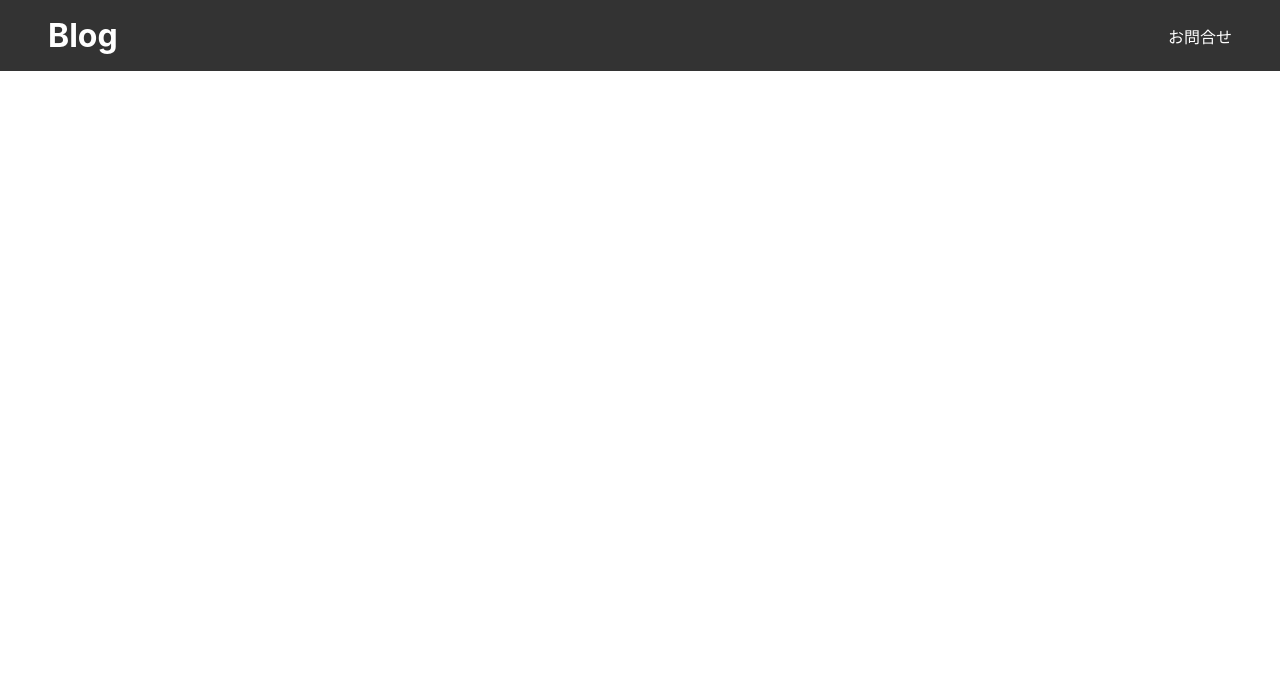
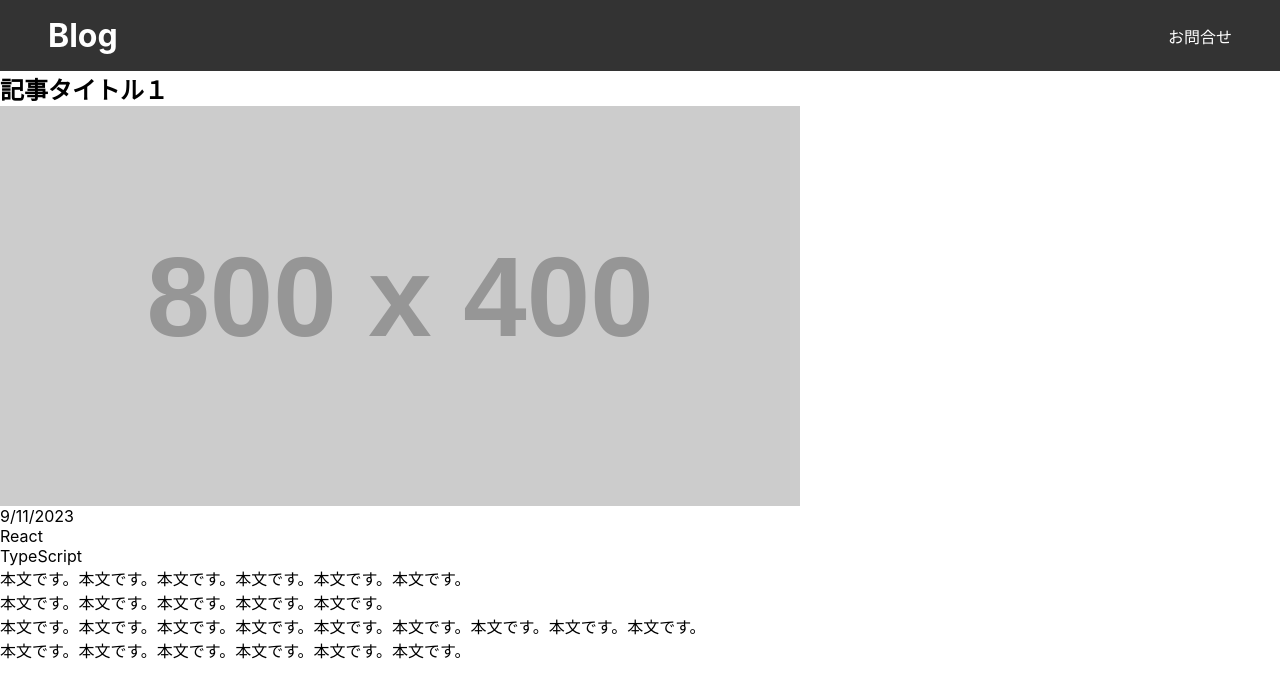
Before and after one commit to Tomoe-Yoko/test-app, a React (Create React App) app: page /1 in a window 1280 px wide. Before the commit this address had no page. Shown: the top 698 px of the page. Built offline with nearby package versions, Linux system fonts and the light colour scheme.

Commit message:
page01.jsをpage.jsに変更

```diff
--- a/src/App.js
+++ b/src/App.js
@@ -4,7 +4,7 @@ import { BrowserRouter, Routes, Route } from "react-router-dom";
 import "./App.css";
 import Header from "./components/Header";
 import Home from "./components/Home";
-import Page01 from "./components/Page01";
+import Page from "./components/Page";
 import Contact from "./components/Contact";
 
 export default function App() {
@@ -13,7 +13,7 @@ export default function App() {
       <Header />
       <Routes>
         <Route path="/" element={<Home />} />
-        <Route path="/page01" element={<Page01 />} />
+        <Route path="/:id" element={<Page />} />
         <Route path="/contact" element={<Contact />} />
       </Routes>
     </BrowserRouter>
--- a/src/components/Home.js
+++ b/src/components/Home.js
@@ -1,6 +1,5 @@
 import React from "react";
 import { Link } from "react-router-dom";
-import Page01 from "./Page01";
 import { posts } from "../data/post";
 
 export default function Home() {
@@ -9,7 +8,8 @@ export default function Home() {
       <ul>
         {posts.map((post) => (
           <li key={post.id} className="postwrap">
-            <Link to="/page01">
+            <Link to={`/${post.id}`}>
+              {/* //URL */}
               <div className="flex">
                 <p>{new Date(post.createdAt).toLocaleDateString()}</p>
                 <div className="categories flex">
--- /dev/null
+++ b/src/components/Page.js
@@ -0,0 +1,41 @@
+//https://tailwindcss.com/docs/utility-first
+
+import React from "react";
+import { posts } from "../data/post";
+import { useParams } from "react-router-dom";
+
+const Page = () => {
+  // 表示したい記事のIDを指定
+  const { id } = useParams();
+
+  // 指定したIDの記事を取得
+  const post = posts.find((p) => p.id === Number(id));
+  console.log(id);
+  // if (!post) {
+  //   return <div>記事が見つかりませんでした</div>;
+  // }
+  return post ? (
+    <div>
+      <h2>{post.title}</h2>
+      <img src={post.thumbnailUrl} alt={post.title} />
+      <p> {new Date(post.createdAt).toLocaleDateString()}</p>
+      <div>
+        <ul>
+          {post.categories.map((category, index) => (
+            <li key={index}>{category}</li>
+          ))}
+        </ul>
+      </div>
+      <div>{renderContent(post.content)}</div>
+    </div>
+  ) : (
+    <div>記事が見つかりませんでした。</div>
+  );
+};
+
+const renderContent = (content) => {
+  const paragraphs = content.split("<br/>");
+  return paragraphs.map((paragraph, index) => <p key={index}>{paragraph}</p>);
+};
+
+export default Page;
```
